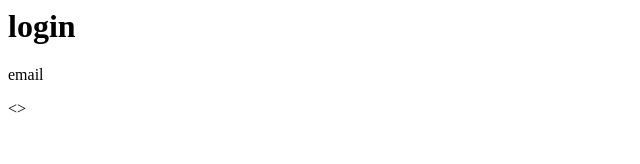
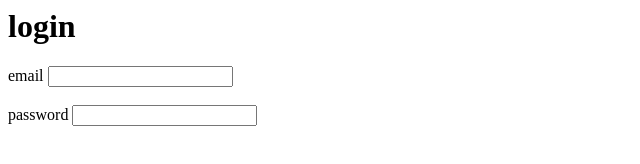
Before and after one commit to zeke-youtube/zeke-web, a plain HTML site: page index.html in a window 1280 px wide. Shown: the whole page, without its empty margins (0-640 px from the left). Drawn offline with Linux system fonts and the light colour scheme.

Commit message:
Update index.html
try

```diff
--- a/index.html
+++ b/index.html
@@ -1,2 +1,8 @@
 <h1>login</h1>
-<p>email</p><>
+<label>email<label>
+
+<input type="text">
+<br><br>
+<label>password<label>
+<input type="text">
+<br><br>
```
